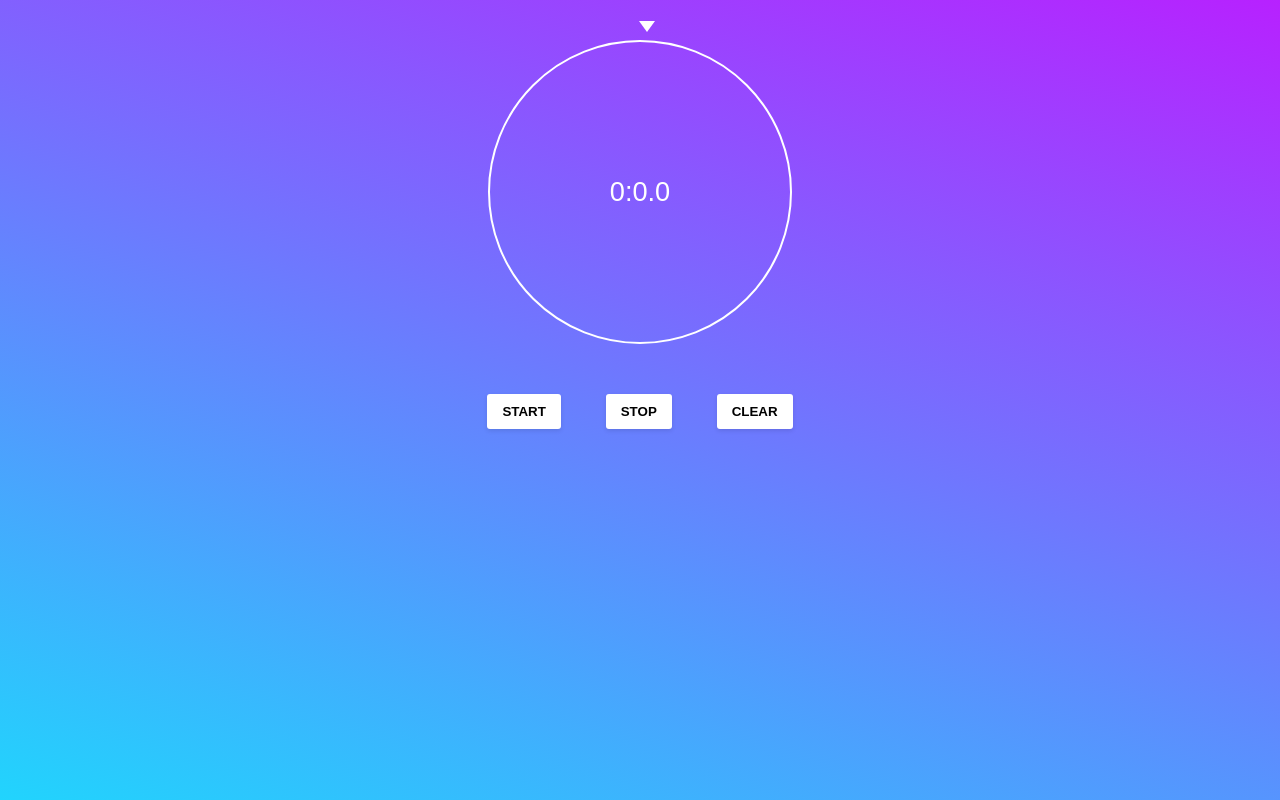
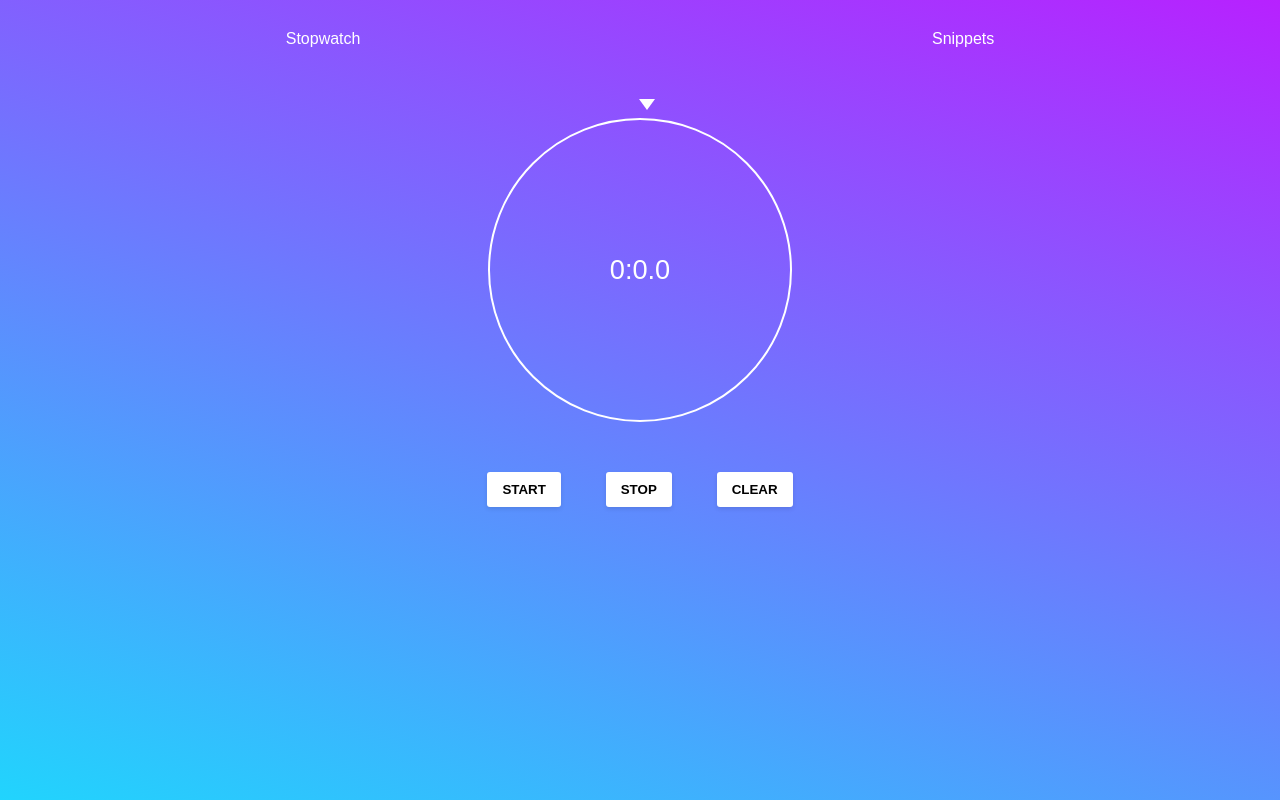
Before and after one commit to kwoosh/elo-ni, a React (Create React App) app: page / in a window 1280 px wide. Built offline with nearby package versions, Linux system fonts and the light colour scheme.

Commit message:
feat(App): add tabs

```diff
--- a/src/App.js
+++ b/src/App.js
@@ -1,12 +1,37 @@
-// @flow
 import React, { Component } from 'react'
 import Stopwatch from './components/Stopwatch/Stopwatch'
+import Snippets from './components/Snippets/Snippets'
 
-class App extends Component<{}> {
+class App extends Component {
+    tabs = ['Stopwatch', 'Snippets']
+
+    state = {
+        screen: 'stopwatch',
+        snippets: [],
+    }
+
+    toggleTab = tab => () => {
+        this.setState(prev => ({ screen: tab.toLowerCase() }))
+    }
+
+    handleSnippetCreation = snippet => {
+        console.log('From app:', snippet)
+        this.setState(({ snippets }) => ({ snippets: [...snippets, snippet] }))
+    }
+
     render() {
         return (
             <div className="App">
-                <Stopwatch />
+                <ul className="App__tabs">
+                    {this.tabs.map((tab, i) => (
+                        <li key={i} onClick={this.toggleTab(tab)}>
+                            {tab}
+                        </li>
+                    ))}
+                </ul>
+
+                <Snippets visible={this.state.screen === 'snippets'} />
+                <Stopwatch visible={this.state.screen === 'stopwatch'} onSippet={this.handleSnippetCreation} />
             </div>
         )
     }
--- a/src/index.css
+++ b/src/index.css
@@ -2,12 +2,32 @@ body {
     height: 100vh;
     margin: 0;
     padding: 0;
-    font-family: sans-serif;
+    font-family: Arial;
     overflow: hidden;
     background-image: linear-gradient(19deg, #21d4fd 0%, #b721ff 100%);
 }
 
 .App {
     height: inherit;
-    /* overflow: hidden; */
 }
+
+.App__tabs {
+    color: #fff;
+    margin: 0;
+    padding: 20px 0;
+    list-style: none;
+    display: flex;
+    justify-content: space-around;
+}
+
+.App__tabs li {
+    padding: 10px 15px;
+}
+
+.App__tabs li:hover {
+    cursor: pointer;
+}
+
+.hidden {
+    display: none;
+}
```
